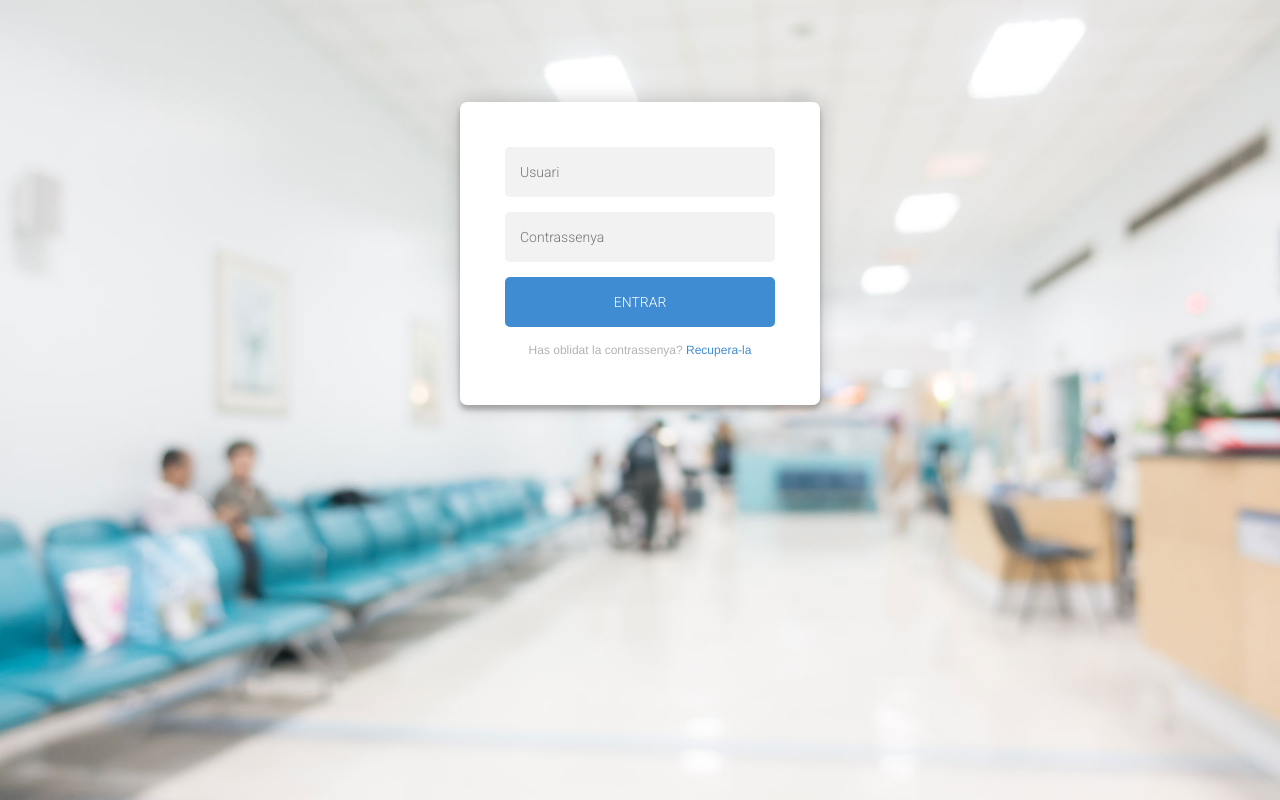
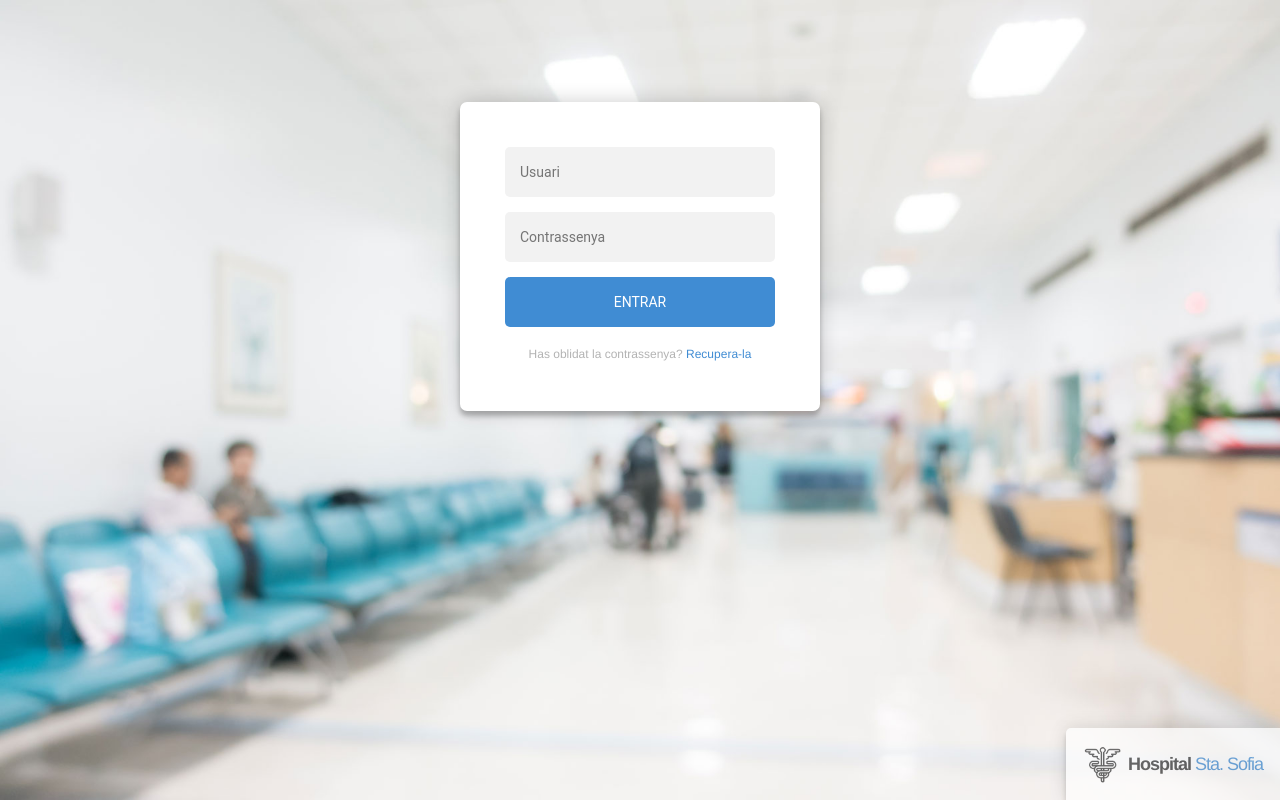
Before and after one commit to EduardPares/lpservers, a PHP site: page /login.html in a window 1280 px wide. Run offline with PHP 8.4, Linux system fonts and the light colour scheme.

Commit message:
Pàgina v02.1

```diff
--- a/css/login.css
+++ b/css/login.css
@@ -1,13 +1,59 @@
-@import url('https://fonts.googleapis.com/css?family=Roboto:300');
+@import url('https://fonts.googleapis.com/css?family=Poppins:400,500,600');
+
+
+h1,h2,h3,h4,h5,h6 {
+  font-weight: 600;
+  line-height: inherit;
+}
+
+h1,h2,h3,h4 {
+  letter-spacing: -1px;
+}
+
+h5 {
+  font-weight: 500;
+}
+
+h1 {
+  color: #252525;
+  font-size: 5em;
+}
+
+h2 {
+  color: #272727;
+  font-size: 3em;
+  padding-bottom: 10px;
+}
+
+h3 {
+  font-size: 1.8em;
+  line-height: 1.2em;
+  margin-bottom: 0;
+}
+
+h4 {
+  color: #454545;
+  font-size: 1.8em;
+  padding-bottom: 2px;
+}
+
+h6 {
+  letter-spacing: 0;
+  font-weight: normal;
+}
+
+p {
+  color: #757575;
+  font-size: 14px;
+  font-weight: normal;
+  line-height: 24px;
+}
 
 
 body {
-
-}
-body {
-  background-image: url("../images/slider2.jpg");
+  background-image: url("../images/slider2.jpg") !important;
   background-size: cover;
-  font-family: "Roboto", sans-serif;
+  font-family: 'Poppins', sans-serif;
   -webkit-font-smoothing: antialiased;
   -moz-osx-font-smoothing: grayscale;
 }
@@ -16,7 +62,8 @@ input, button{
 }
 
 .login-page {
-  width: 360px;
+  /* width: 360px; */
+  width: 90%;
   padding: 8% 0 0;
   margin: auto;
 }
@@ -105,3 +152,33 @@ input, button{
 .container .info span .fa {
   color: #EF3B3A;
 }
+
+#logom {
+  position: absolute;
+  position: relative;
+  width: 45px;
+  top: -13px;
+  margin-left: -3.5px;
+  margin-right: 3px;
+  float: left;
+}
+
+#logodiv{
+  position: absolute;
+  background-color: #FFFFFF;
+  width: auto;
+  height: auto;
+  right: 0px;
+  bottom: 0px;
+  padding: 17px;
+  padding-bottom: 0px;
+  opacity: .7;
+  border-top-left-radius: 5px;
+  box-shadow: 0 0 20px 0 rgba(0, 0, 0, 0.2), 0 5px 5px 0 rgba(0, 0, 0, 0.24);
+  transition: opacity .4s ease-in-out;
+  cursor: pointer;
+}
+
+#logodiv:hover{
+opacity: 1;
+}
--- a/css/tooplate-style.css
+++ b/css/tooplate-style.css
@@ -1064,12 +1064,6 @@ http://www.tooplate.com/view/2098-health
     margin-right: 10px;
     float: left;
   }
-  #logot {
-    position: relative;
-    width: 45px;
-    top: -3px;
-    margin-right: -5px;
-  }
 
   .fa.fa-sign-out {
     position: absolute;
--- a/login.html
+++ b/login.html
@@ -7,13 +7,16 @@
 
         <link rel="stylesheet" href="css/login.css">
         <link rel="stylesheet" href="css/bootstrap.min.css">
-     <link rel="stylesheet" href="css/font-awesome.min.css">
+      <link rel="stylesheet" href="css/font-awesome.min.css">
      <link rel="stylesheet" href="css/animate.css">
      <link rel="stylesheet" href="css/owl.carousel.css">
      <link rel="stylesheet" href="css/owl.theme.default.min.css">
 
     </head>
     <body>
+      <div id="logodiv" style="color: #408CD3;">
+        <h4><img id="logom" src="images/logoP.png" alt="logo"><strong style="color: #2E2E2E"> Hospital</strong> Sta. Sofia</h4>
+      </div>
         <div class="login-page">
             <div class="form">
               <form action="index.html" class="login-form">
```
